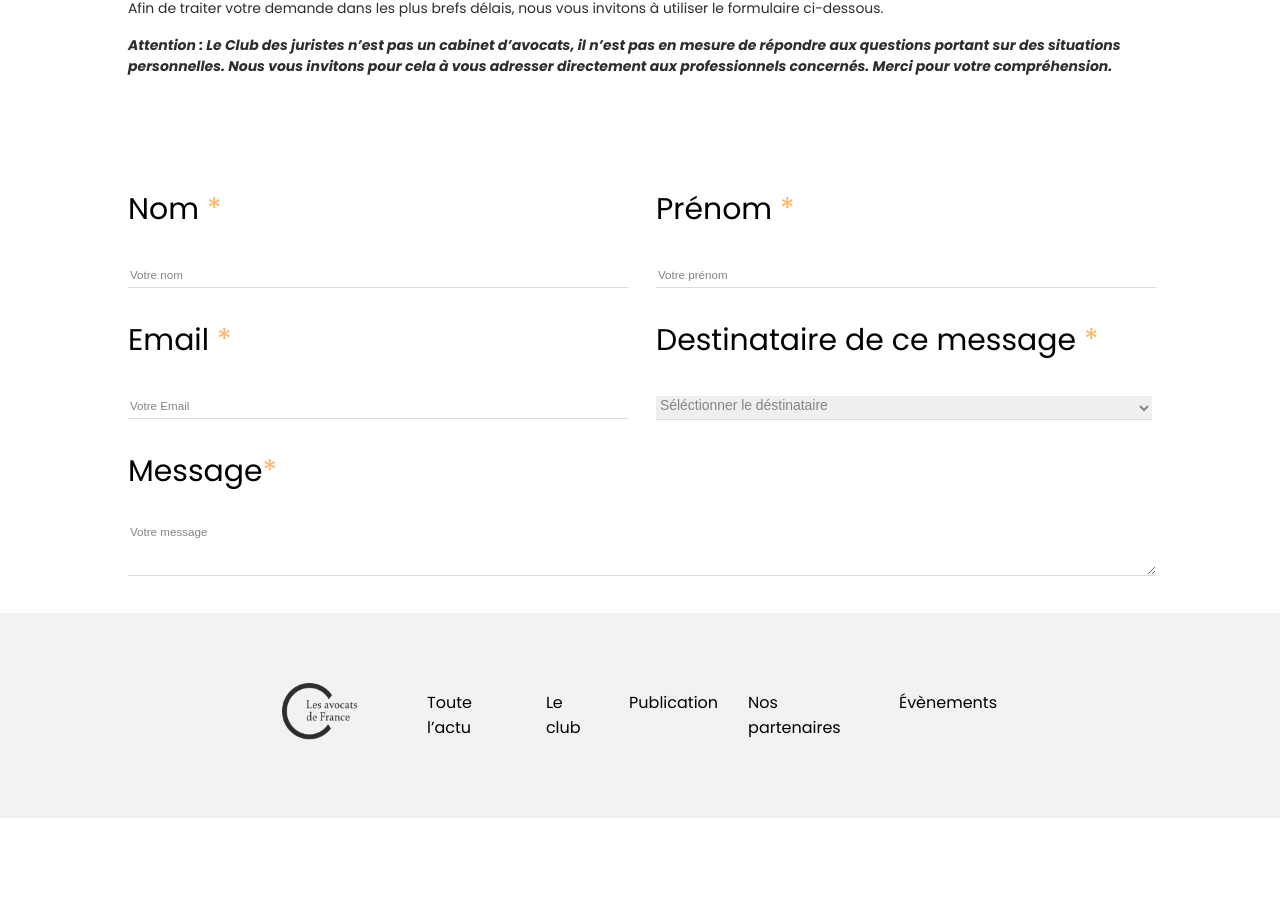
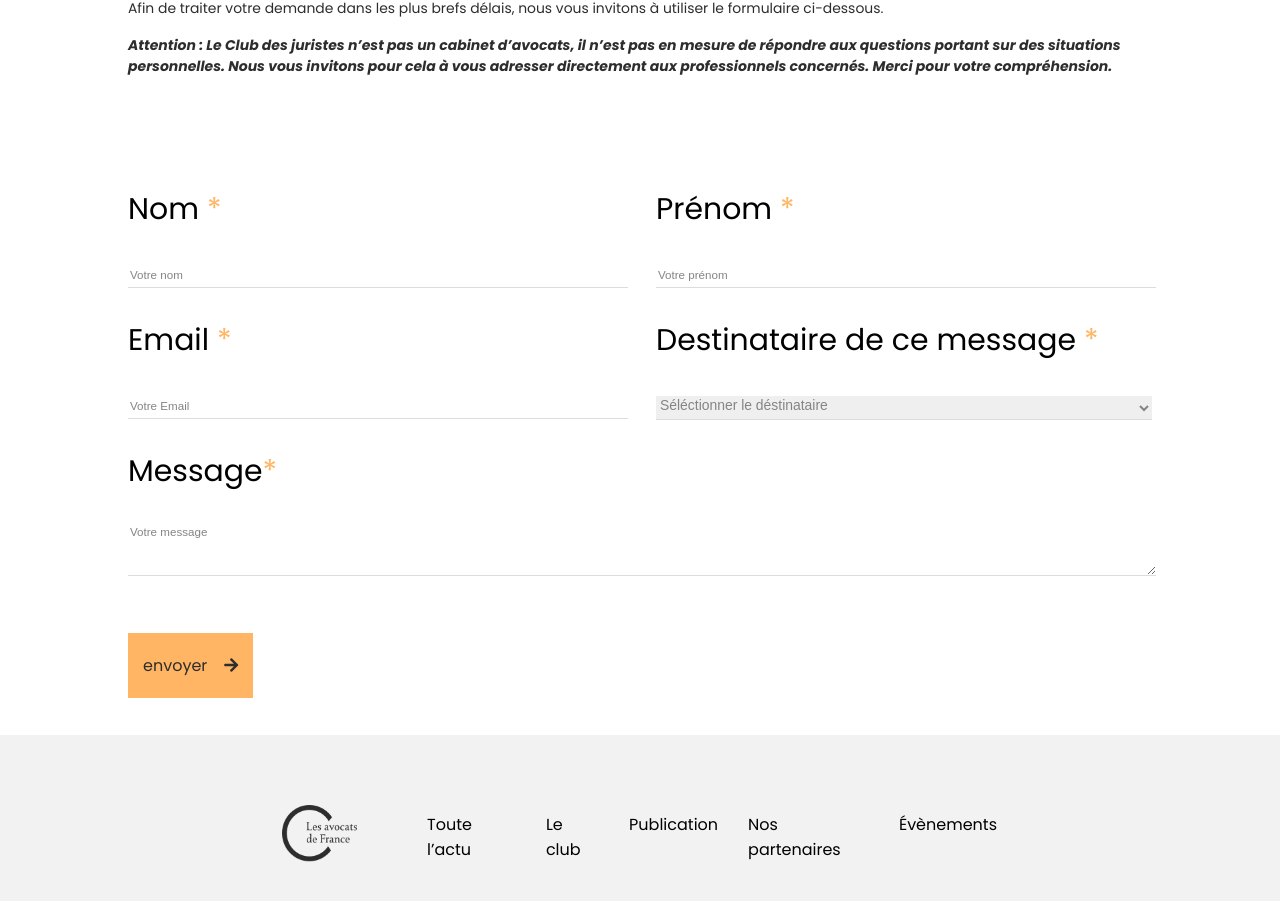
Before and after one commit to michelsonhns/subskill-test, a Vue app: page / in a window 1280 px wide. Shown: the part 6214-7115 px from the top of the page. Before the commit the page ends 7032 px from the top, so only its background shows below. Built offline with nearby package versions, Linux system fonts and the light colour scheme.

Commit message:
add button and refactoring

```diff
--- a/src/components/ContactForm.vue
+++ b/src/components/ContactForm.vue
@@ -1,5 +1,5 @@
 <template>
-  <div class="contact-form">
+  <form class="contact-form">
     <div class="form-group">
       <div class="form-input">
         <label for="lastName">Nom <span>*</span></label>
@@ -28,29 +28,41 @@
         <textarea name="" id="message" rows="3" placeholder="Votre message"></textarea>
       </div>
     </div>
-  </div>
+    <div>
+      <Button
+      title="envoyer"
+      btnclass="yellow"/>
+    </div>
+  </form>
 </template>
 
 <script>
+import Button from './Button.vue'
+
   export default {
-
+    components: {
+      Button,
+    },
   }
 </script>
 
 <style lang="stylus" scoped>
 .contact-form
   padding 30px 0
+
   label
     display block
     margin 1em 0
     font-size 1.87em
     span
       color #ffb563
+
   input, select, textarea
     border none
     border-bottom solid 1px #dcdcdc
     padding-bottom 5px
     width 100%
+
   ::placeholder, select
     font-family sans-serif
     color: #848484;
@@ -59,15 +71,24 @@
 .form-group
   display flex
   flex-direction column
+
 input:focus , select:focus, textarea:focus
   outline none
+
 @media (min-width: 1131px)
   .form-input:first-child
     margin-right 2em
+
   .form-input
     width 50%
+
   .textarea
     width 100%
+
   .form-group
     flex-direction row
+
+  .textarea
+    margin-bottom 50px
+
 </style>
```
